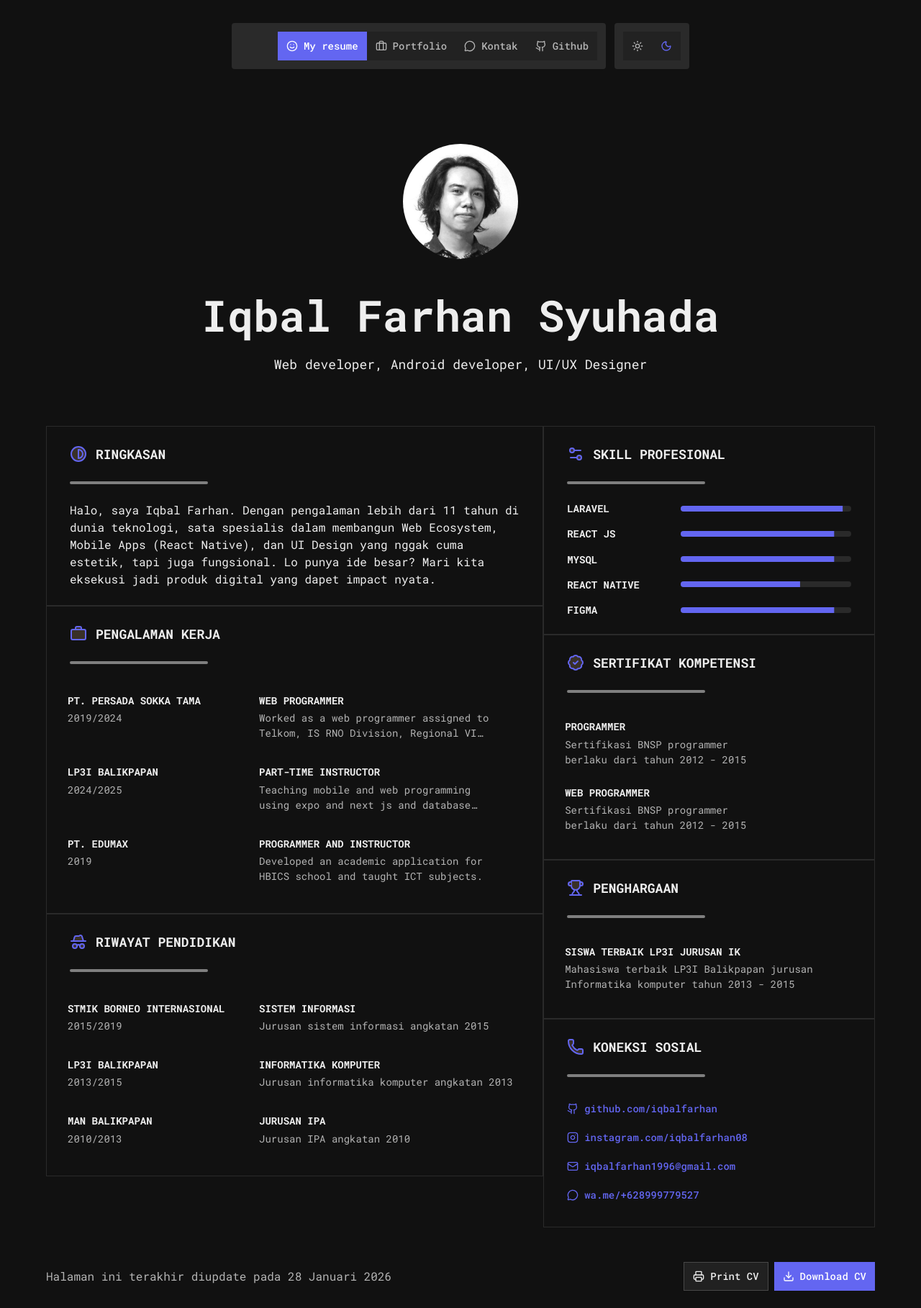
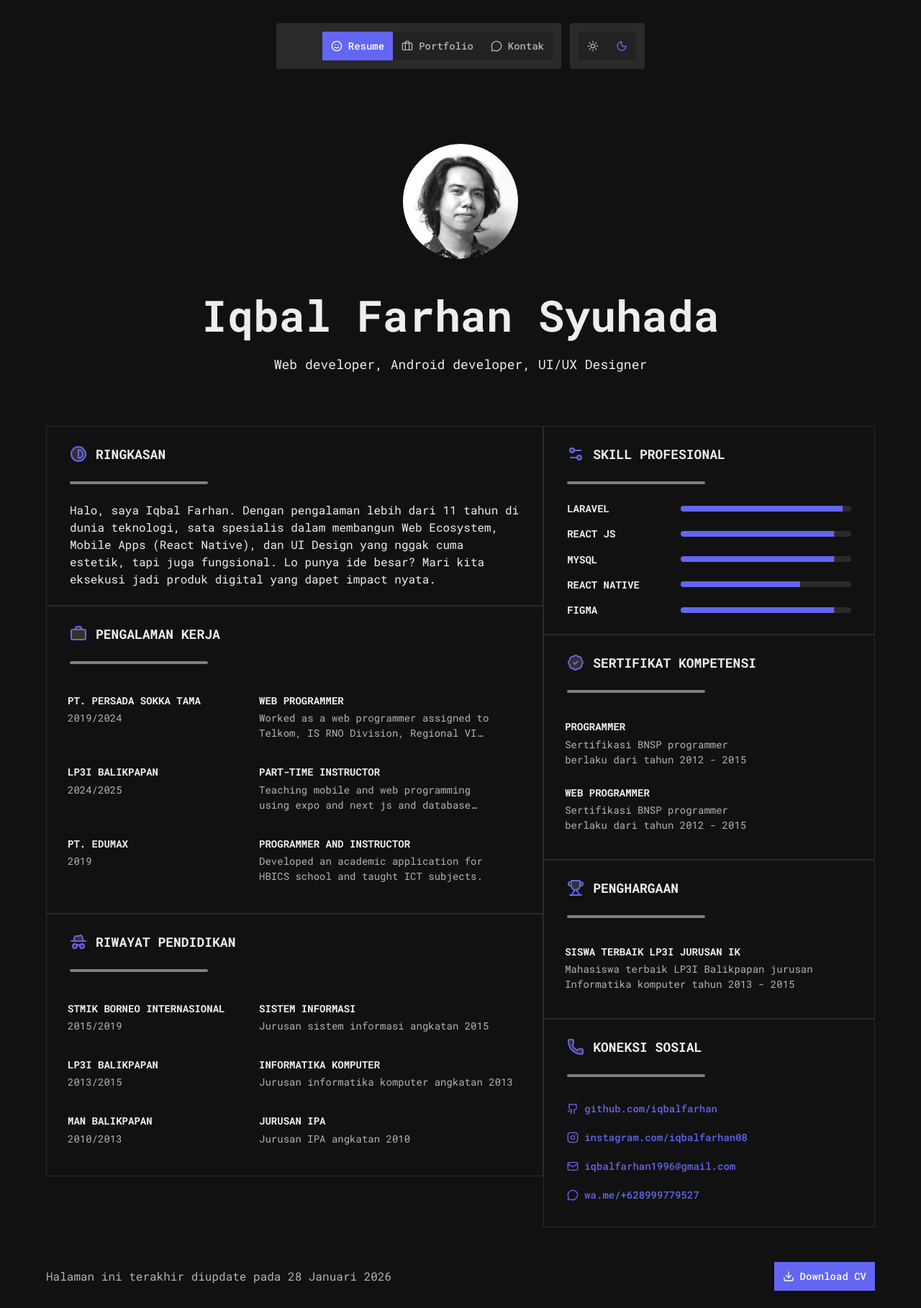
Before and after one commit to iqbalfarhan/iqbalfarhan.github.io, a React (Vite) app: page / in a window 1280 px wide. Shown: the whole page at 72% size. Built offline with nearby package versions, Linux system fonts and the light colour scheme.

Commit message:
add download cv, remove github from navbar

```diff
--- a/src/components/app/app-navbar.tsx
+++ b/src/components/app/app-navbar.tsx
@@ -1,15 +1,7 @@
 import { useIsMobile } from '@/hooks/use-mobile';
 import { cn } from '@/lib/utils';
 import { Link } from '@tanstack/react-router';
-import {
-	Briefcase,
-	Github,
-	Hand,
-	Menu,
-	MessageCircle,
-	Phone,
-	Smile,
-} from 'lucide-react';
+import { Briefcase, Menu, MessageCircle, Phone, Smile } from 'lucide-react';
 import { ModeToggle } from '../themes/mode-toggle';
 import { Avatar, AvatarImage } from '../ui/avatar';
 import { Button, buttonVariants } from '../ui/button';
@@ -67,8 +59,8 @@ const AppNavbar = () => {
 										}),
 									)}
 								>
-									<Hand />
-									Curriculum vitae
+									<Smile />
+									Resume
 								</Link>
 								<Link
 									to="/projects"
@@ -125,7 +117,7 @@ const AppNavbar = () => {
 					className={buttonVariants({ variant: 'muted' })}
 				>
 					<Smile />
-					My resume
+					Resume
 				</Link>
 				<Link
 					to="/projects"
@@ -147,14 +139,6 @@ const AppNavbar = () => {
 					<MessageCircle />
 					Kontak
 				</Link>
-				<a
-					href="https://github.com/iqbalfarhan"
-					target="_blank"
-					className={buttonVariants({ variant: 'muted' })}
-				>
-					<Github />
-					Github
-				</a>
 			</div>
 			<div className="p-3 bg-accent flex rounded-full dark:rounded">
 				<ModeToggle />
--- a/src/components/welcome/footer-section.tsx
+++ b/src/components/welcome/footer-section.tsx
@@ -1,6 +1,6 @@
 import useData from '@/hooks/use-data';
-import { Download, Printer } from 'lucide-react';
-import { Button } from '../ui/button';
+import { Download } from 'lucide-react';
+import { buttonVariants } from '../ui/button';
 
 const data = useData.latest_update();
 
@@ -11,24 +11,13 @@ const FooterSection = () => {
 				Halaman ini terakhir diupdate pada {data}
 			</p>
 			<div className="flex gap-2 items-center">
-				<Button
-					variant={'outline'}
-					onClick={() => {
-						window.print();
-					}}
-				>
-					<Printer />
-					Print CV
-				</Button>
-				<Button
-					variant={'default'}
-					onClick={() => {
-						window.print();
-					}}
+				<a
+					href="/ats-friendly-resume-iqbal-farhan-syuhada.pdf"
+					className={buttonVariants()}
 				>
 					<Download />
 					Download CV
-				</Button>
+				</a>
 			</div>
 		</div>
 	);
```
Also changed, not shown: 1 other file (tests, documents, lock files or other folders).
